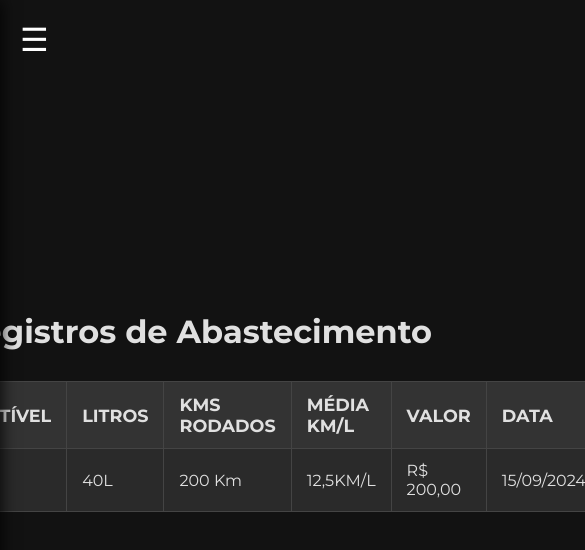
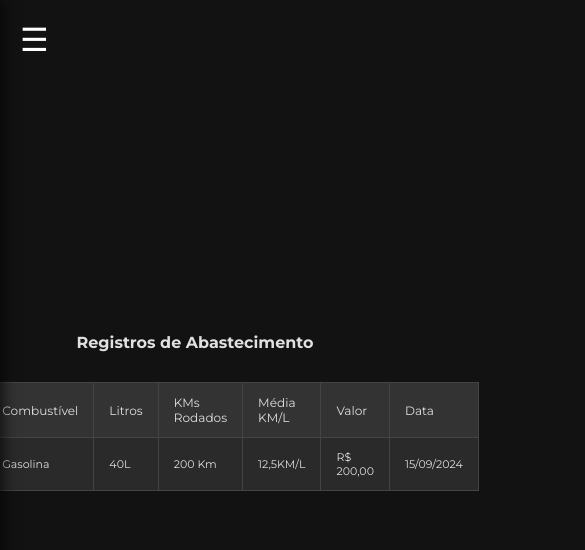
Before and after one commit to joaotelini/gerenciamento-combustivel, a plain HTML site: page registros.html in a window 390 px wide. Shown: the top 550 px of the page, 585 px wide, since content can reach past the window. Drawn offline with nearby package versions, Linux system fonts and the light colour scheme.

Commit message:
reponsividade

```diff
--- a/registros.css
+++ b/registros.css
@@ -111,7 +111,7 @@ th {
   background-color: #333;
   color: #e0e0e0;
   font-size: 1.1em;
-  text-transform: uppercase;
+  font-weight: normal;
 }
 
 td {
@@ -144,3 +144,13 @@ tr:hover td {
     padding: 20px;
   }
 }
+
+@media (max-width: 850px) {
+  table {
+    font-size: 11px;
+  }
+
+  h1 {
+    font-size: medium;
+  }
+}
```
